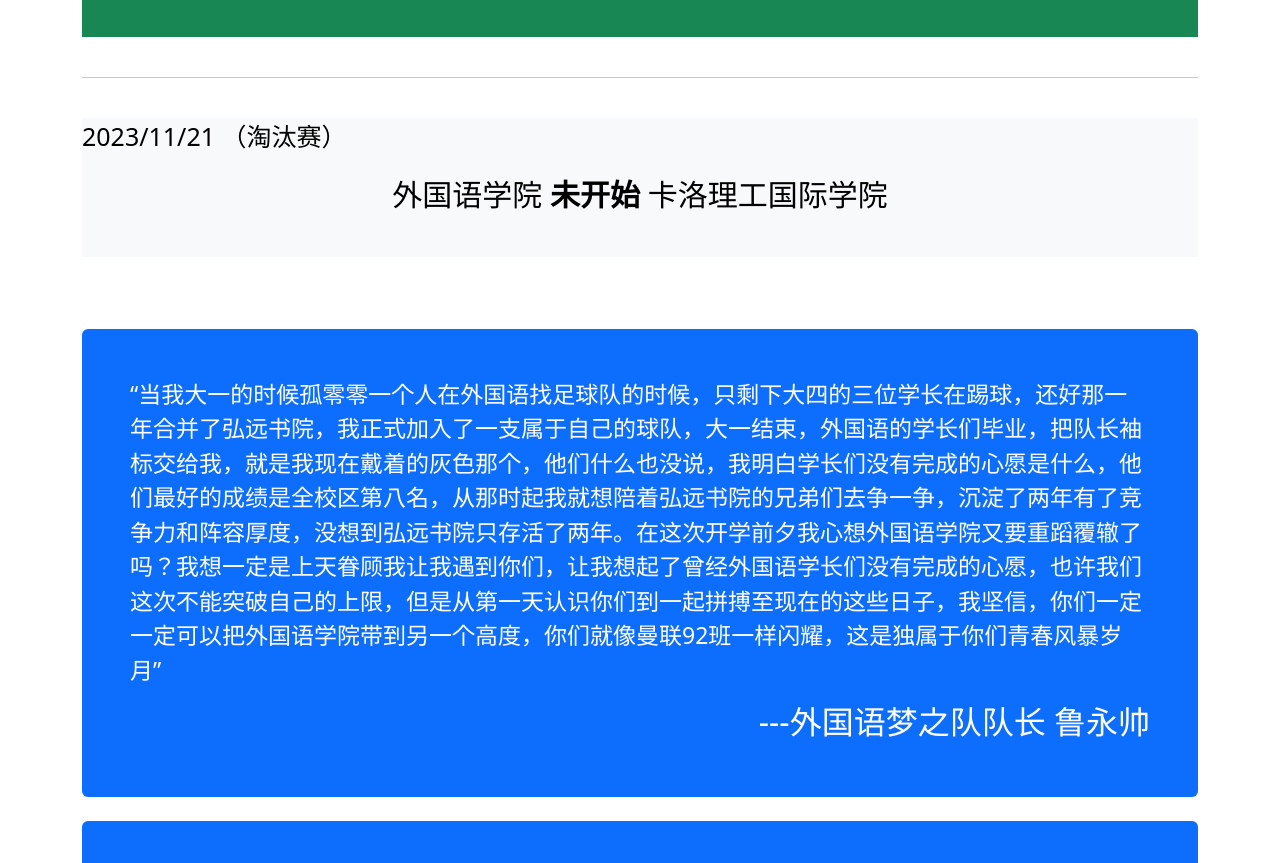
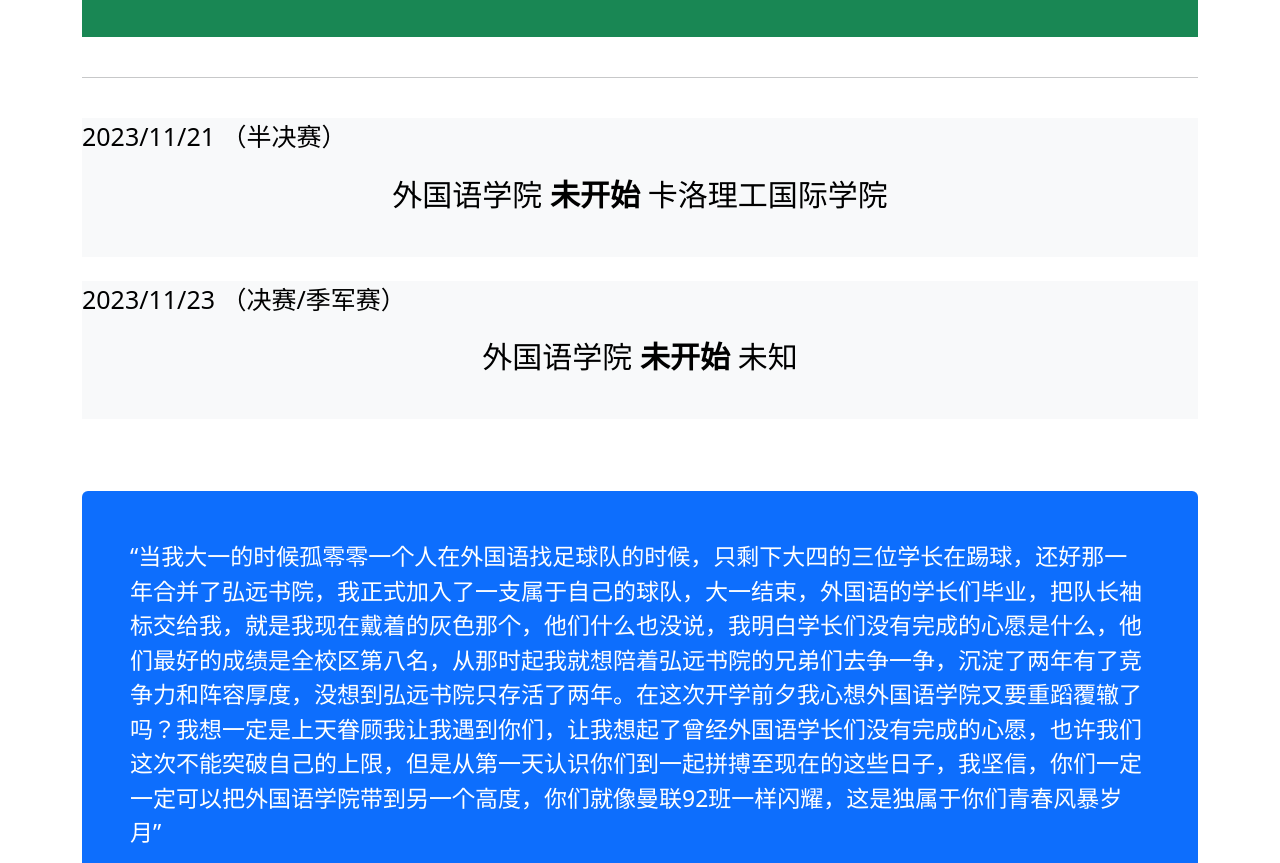
Before and after one commit to qierr/qierr.github.io, a plain HTML site: page project/soccerteam.html in a window 1280 px wide. Shown: the part 2059-2922 px from the top of the page. Drawn offline with Linux system fonts and the light colour scheme.

Commit message:
Update soccerteam.html

```diff
--- a/project/soccerteam.html
+++ b/project/soccerteam.html
@@ -67,8 +67,14 @@
   </div>
   <br><hr><br>
   <div style="width:100%;" class="bg-light   text-black">
-    <p style="font-size: 25px;">2023/11/21 （淘汰赛）</p>
+    <p style="font-size: 25px;">2023/11/21 （半决赛）</p>
     <p class="text-center" style="font-size: 30px;">外国语学院 <b>未开始</b> 卡洛理工国际学院</p>
+    <br>
+  </div>
+  <br>
+  <div style="width:100%;" class="bg-light   text-black">
+    <p style="font-size: 25px;">2023/11/23 （决赛/季军赛）</p>
+    <p class="text-center" style="font-size: 30px;">外国语学院 <b>未开始</b> 未知</p>
     <br>
   </div>
   <br><br>
```
